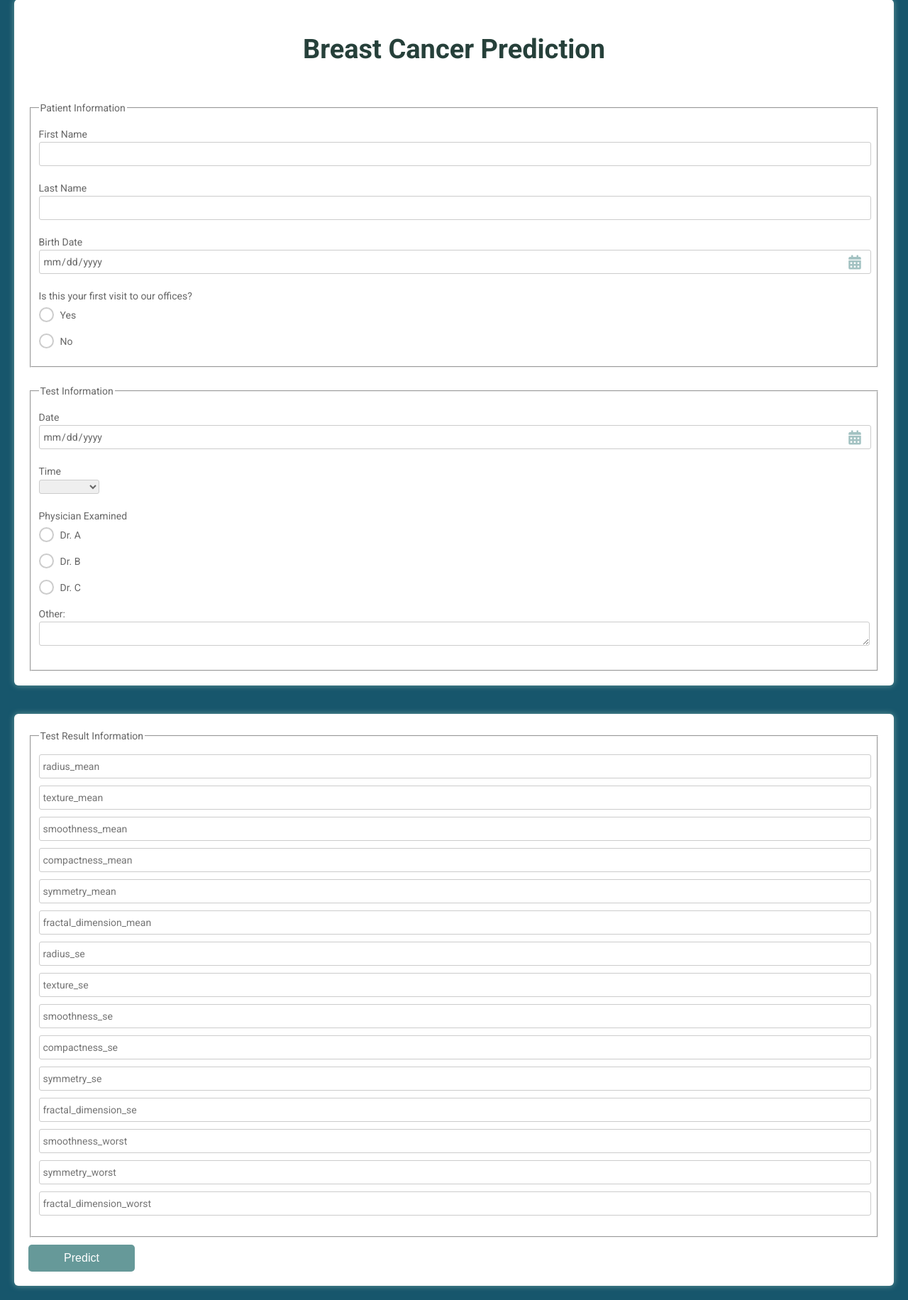
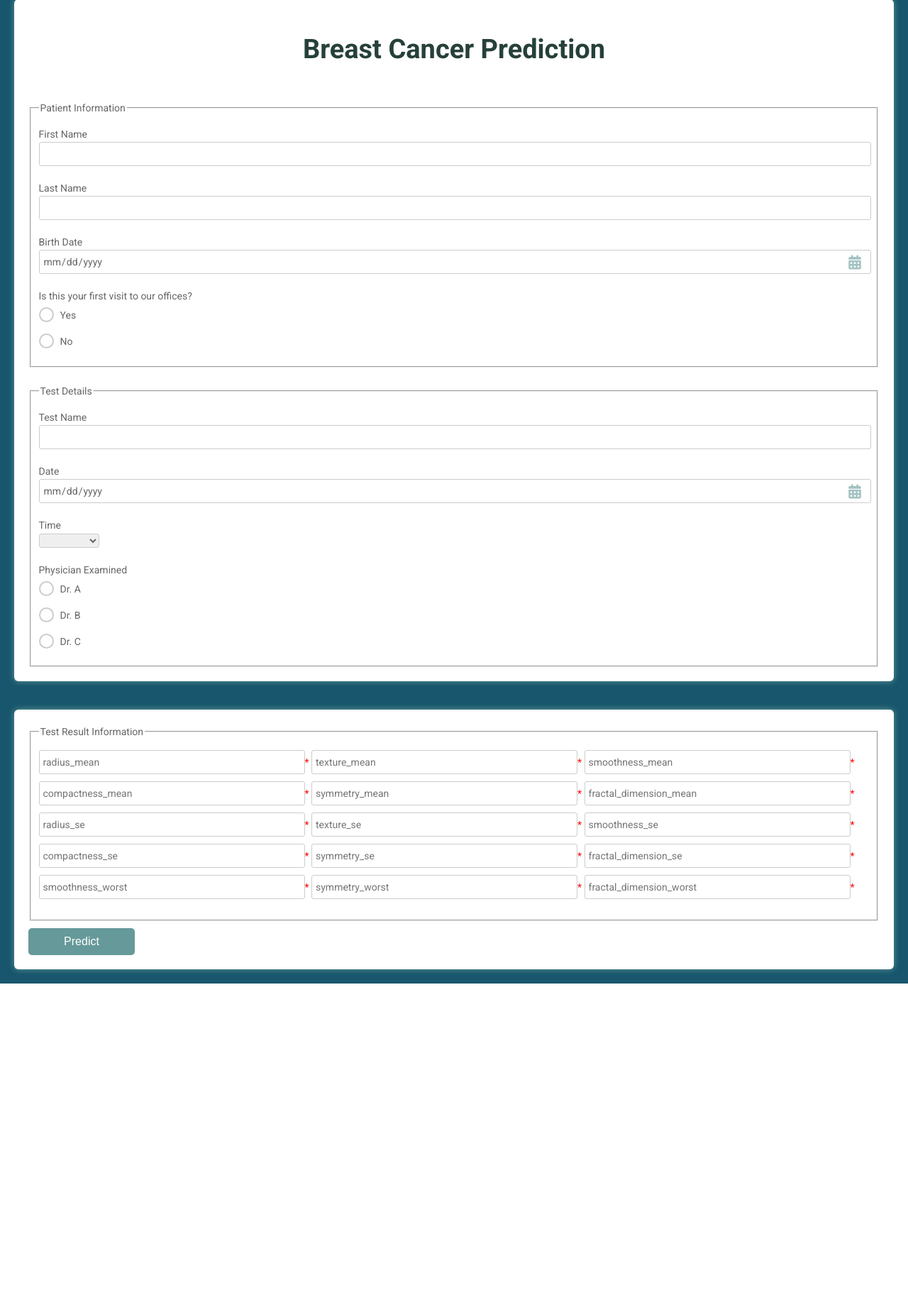
Before and after one commit to p-uday/oncology_deploy, a Flask app: page / in a window 1280 px wide. Shown: the part 21-1853 px from the top of the page at 71% size. After the commit the page ends 1407 px from the top, so only its background shows below. Run offline with Flask 2, Linux system fonts and the light colour scheme; parts of the project's set-up code (start-up, migrations or seed data) failed here and were passed over; some libraries are stand-ins or nearby versions.

Commit message:
Update index.html

```diff
--- a/templates/index.html
+++ b/templates/index.html
@@ -67,6 +67,10 @@
       }
       input {
       width: calc(100% - 10px);
+      padding: 5px;
+      }
+      input[type="number"] {
+      width: calc(31%);
       padding: 5px;
       }
       input[type="date"] {
@@ -232,7 +236,11 @@
         <br/>
 
         <fieldset>
-          <legend>Test Information</legend>
+          <legend>Test Details</legend>
+          <div class="item">
+            <label for="fname">Test Name</label>
+            <input id="fname" type="text" name="fname" />
+          </div>
           <div class="item">
             <label for="date">Date</label>
             <input id="date" type="date" name="date"/>
@@ -262,10 +270,10 @@
                 <input  type="radio" value="none" id="radio_5" name="physician"/>
                 <label for="radio_5" class="radio"><span>Dr. C</span></label>
               </div>
-	      <div class="item">
+	     <!--  <div class="item">
             	<label for="instructions">Other: </label>
             	<textarea id="instructions" rows="1"></textarea>
-              </div>
+              </div> -->
 
             </div>
           </div>
@@ -281,21 +289,21 @@
     	<fieldset>
           <legend>Test Result Information</legend>
           <div class="item">
-          <input type="number" step="any" name="radius_mean" placeholder="radius_mean" required="required" />
-	      <input type="number" step="any" name="texture_mean" placeholder="texture_mean" required="required" />
-	      <input type="number" step="any" name="smoothness_mean" placeholder="smoothness_mean" required="required" />
-	      <input type="number" step="any" name="compactness_mean" placeholder="compactness_mean" required="required" />
-	      <input type="number" step="any" name="symmetry_mean" placeholder="symmetry_mean" required="required" />
-	      <input type="number" step="any" name="fractal_dimension_mean" placeholder="fractal_dimension_mean" required="required" />
-	      <input type="number" step="any" name="radius_se" placeholder="radius_se" required="required" />
-	      <input type="number" step="any" name="texture_se" placeholder="texture_se" required="required" />
-	      <input type="number" step="any" name="smoothness_se" placeholder="smoothness_se" required="required" />
-	      <input type="number" step="any" name="compactness_se" placeholder="compactness_se" required="required" />
-	      <input type="number" step="any" name="symmetry_se" placeholder="symmetry_se" required="required" />
-	      <input type="number" step="any" name="fractal_dimension_se" placeholder="fractal_dimension_se" required="required" />
-	      <input type="number" step="any" name="smoothness_worst" placeholder="smoothness_worst" required="required" />
-	      <input type="number" step="any" name="symmetry_worst" placeholder="symmetry_worst" required="required" />
-	      <input type="number" step="any" name="fractal_dimension_worst" placeholder="fractal_dimension_worst" required="required" />
+        <input type="number" step="any" name="radius_mean" placeholder="radius_mean" required="required" /><span>*</span>
+	      <input type="number" step="any" name="texture_mean" placeholder="texture_mean" required="required" /><span>*</span>
+	      <input type="number" step="any" name="smoothness_mean" placeholder="smoothness_mean" required="required" /><span>*</span>
+	      <input type="number" step="any" name="compactness_mean" placeholder="compactness_mean" required="required" /><span>*</span>
+	      <input type="number" step="any" name="symmetry_mean" placeholder="symmetry_mean" required="required" /><span>*</span>
+	      <input type="number" step="any" name="fractal_dimension_mean" placeholder="fractal_dimension_mean" required="required" /><span>*</span>
+	      <input type="number" step="any" name="radius_se" placeholder="radius_se" required="required" /><span>*</span>
+	      <input type="number" step="any" name="texture_se" placeholder="texture_se" required="required" /><span>*</span>
+	      <input type="number" step="any" name="smoothness_se" placeholder="smoothness_se" required="required" /><span>*</span>
+	      <input type="number" step="any" name="compactness_se" placeholder="compactness_se" required="required" /><span>*</span>
+	      <input type="number" step="any" name="symmetry_se" placeholder="symmetry_se" required="required" /><span>*</span>
+	      <input type="number" step="any" name="fractal_dimension_se" placeholder="fractal_dimension_se" required="required" /><span>*</span>
+	      <input type="number" step="any" name="smoothness_worst" placeholder="smoothness_worst" required="required" /><span>*</span>
+	      <input type="number" step="any" name="symmetry_worst" placeholder="symmetry_worst" required="required" /><span>*</span>
+	      <input type="number" step="any" name="fractal_dimension_worst" placeholder="fractal_dimension_worst" required="required" /><span>*</span>
 	  </div>
 	</fieldset>
 
```
